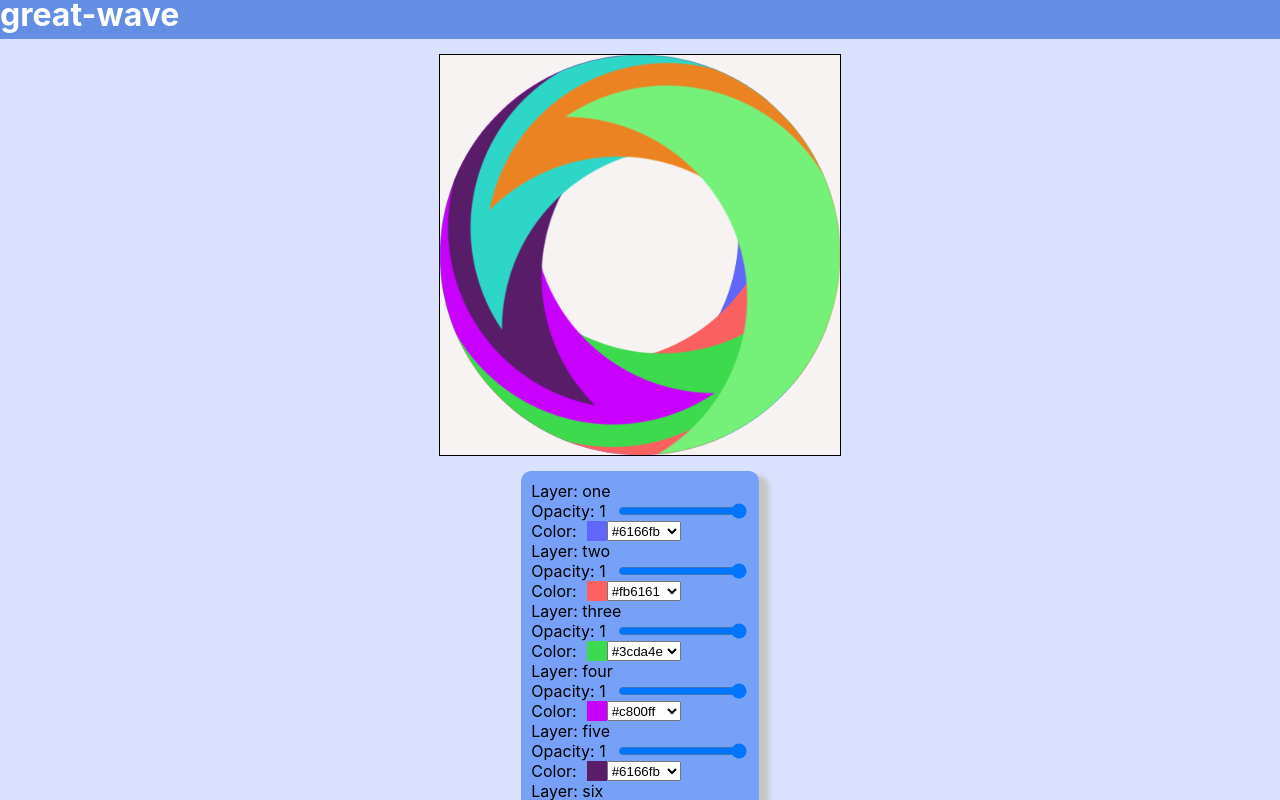
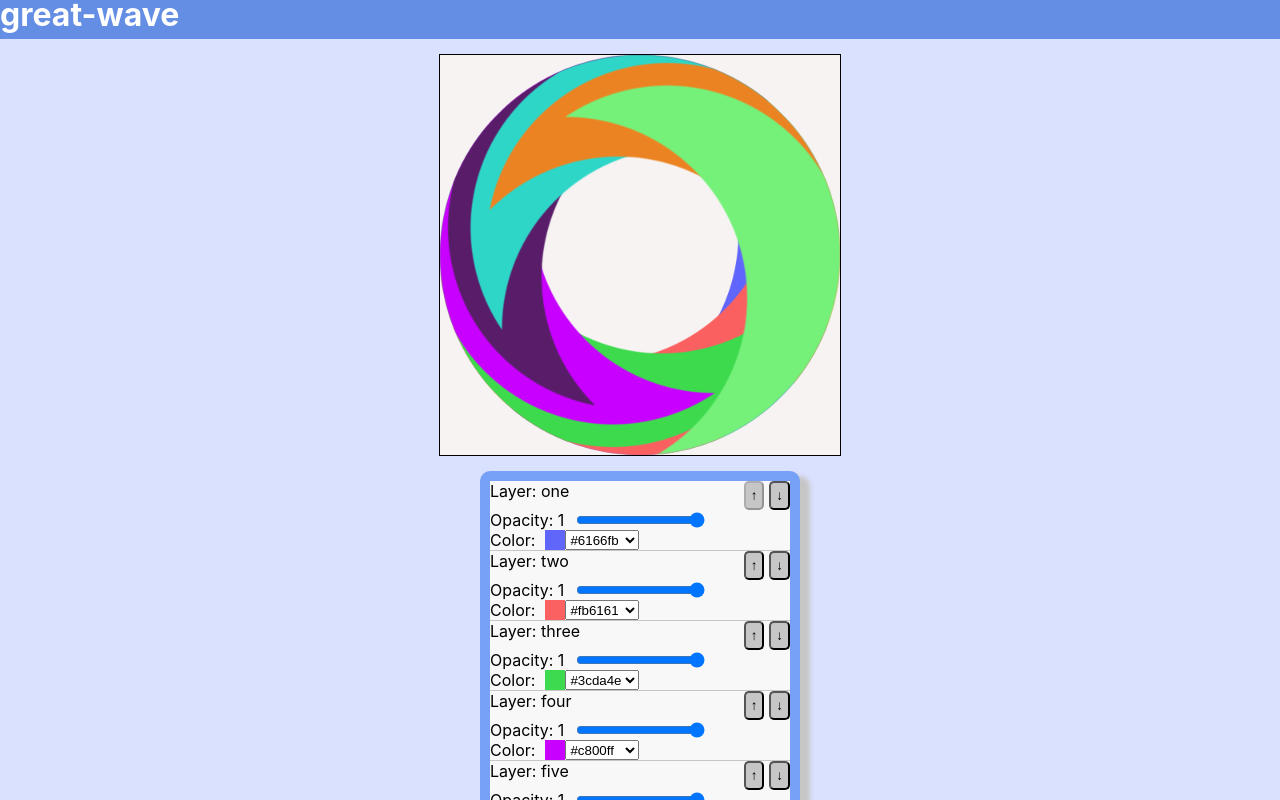
Before and after one commit to maciebey/great-wave, a React (Create React App) app: page / in a window 1280 px wide. Shown: the top 800 px of the page. Built offline with nearby package versions, Linux system fonts and the light colour scheme.

Commit message:
- Made method for changing layer order - Created ChangeObject interface

```diff
--- a/src/App.tsx
+++ b/src/App.tsx
@@ -1,6 +1,6 @@
 import React from 'react';
 import { Header, Footer, SvgComponent, SettingComponent, Modal } from './component';
-import { layer } from './interfaces';
+import { layer, ChangeObject } from './interfaces';
 import { WaveImageData } from './config'
 import * as htmlToImage from 'html-to-image';
 import './App.css';
@@ -33,10 +33,22 @@ function App(this: any) {
     }
   }, [isLoading]);
 
-  const handleChange = (layer: layer, index: number) => {
-    const newData: layer[] = [...images]
-    newData[index] = layer;
-    setImages(newData);
+  const handleChange = (changeObject: ChangeObject, index: number) => {
+    // color/opacity
+    if (changeObject.type === "layer") {
+      const newData: layer[] = [...images];
+      newData[index] = changeObject.layer!;
+      setImages(newData);
+    }
+    // position
+    else {
+      const swapIndex = (changeObject.direction === "up") ? (index - 1) : (index + 1)
+      const newData: layer[] = [...images];
+      const temp = newData[index];
+      newData[index] = newData[swapIndex];
+      newData[swapIndex] = temp;
+      setImages(newData);
+    }
   };
 
   const captureCanvas = () => {
@@ -67,7 +79,9 @@ function App(this: any) {
             <SettingComponent
               layer={i}
               key={index}
-              onChange={(layer:layer) => handleChange(layer, index)}
+              imagePosition={index}
+              imageArrayLength={images.length}
+              onChange={(changeObject:ChangeObject) => handleChange(changeObject, index)}
             />
           ))}
         </div>
--- a/src/component/SettingComponent/SettingComponent.css
+++ b/src/component/SettingComponent/SettingComponent.css
@@ -1,3 +1,17 @@
+.control-main {
+    background-color: #f8f8f8;
+    border-bottom: 1px solid #c6c6c6;
+    width: 300px;
+}
+
+.control-header {
+    display: flex;
+}
+
+.control-header > div {
+    flex: 1 1 auto;
+}
+
 .opacity-control {
     display: flex;
 }
--- a/src/component/SettingComponent/SettingComponent.tsx
+++ b/src/component/SettingComponent/SettingComponent.tsx
@@ -1,27 +1,37 @@
-import { layer } from '../../interfaces';
+import { layer, ChangeObject } from '../../interfaces';
 import './SettingComponent.css';
 
 type Props = {
   layer: layer,
+  imagePosition: number,
+  imageArrayLength: number,
   onChange?: any
-  // children: JSX.Element,
 };
 
-const SettingComponent = ({ layer, onChange }: Props) => {
+const SettingComponent = ({ layer, imagePosition, imageArrayLength, onChange }: Props) => {
+
   const opacityChange = (event: React.ChangeEvent<HTMLInputElement>) => {
-    //console.log(event.target.value)
-    layer.opacity = Number(event.target.value)
-    onChange(layer)
+    const change: ChangeObject = {type: "layer", layer:layer}
+    change.layer!.opacity = Number(event.target.value)
+    onChange(change)
   };
   const colorChange = (event: React.ChangeEvent<HTMLSelectElement>) => {
-    //console.log(event.target.value)
-    layer.color = event.target.value
-    onChange(layer)
+    const change: ChangeObject = {type: "layer", layer:layer}
+    change.layer!.color = event.target.value
+    onChange(change)
   };
+  const positionChange = (direction: string) => {
+    const change: ChangeObject = {type: "position", direction:direction}
+    onChange(change)
+  }
 
   return (
-    <div>
-      <div>Layer: {layer.name}</div>
+    <div className='control-main'>
+      <div className='control-header'>
+        <div>Layer: {layer.name}</div>
+        <button onClick={() => positionChange("up")} className="button" disabled={imagePosition === 0}>↑</button>
+        <button onClick={() => positionChange("down")} className="button" disabled={imagePosition === imageArrayLength - 1}>↓</button>
+      </div>
       <div className='opacity-control'>
         <p>Opacity: {layer.opacity} </p>
         <input
--- a/src/interfaces.ts
+++ b/src/interfaces.ts
@@ -4,3 +4,9 @@ export interface layer {
     opacity: number,
     color: string
 };
+
+export interface ChangeObject {
+    type: string,
+    layer?: layer,
+    direction?: string
+}
```
